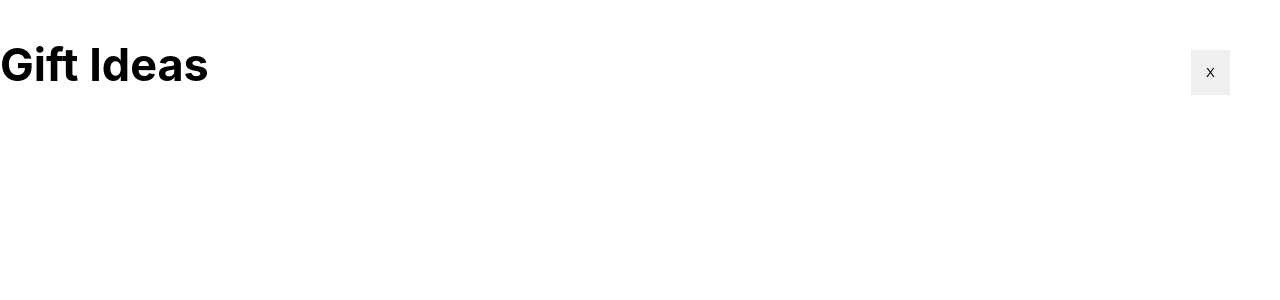
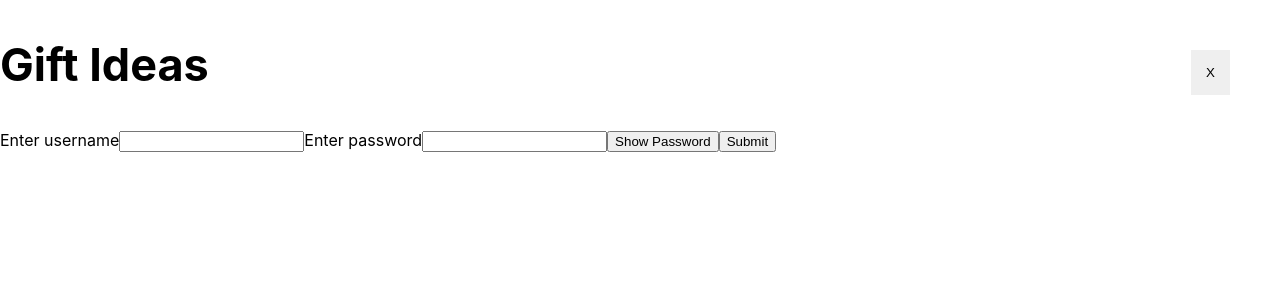
Before and after one commit to Keian-A/gift-ideas-public-front, a React (Create React App) app: page /signup in a window 1280 px wide. Shown: the top 300 px of the page. Built offline with nearby package versions, Linux system fonts and the light colour scheme; the HTML template or start-up script is replaced by a standard one.

Commit message:
adds redux store and base router to app.js

```diff
--- a/package.json
+++ b/package.json
@@ -3,12 +3,16 @@
   "version": "0.1.0",
   "private": true,
   "dependencies": {
+    "@reduxjs/toolkit": "^1.9.1",
     "@testing-library/jest-dom": "^5.16.5",
     "@testing-library/react": "^13.4.0",
     "@testing-library/user-event": "^13.5.0",
     "react": "^18.2.0",
     "react-dom": "^18.2.0",
+    "react-redux": "^8.0.5",
+    "react-router-dom": "^6.6.1",
     "react-scripts": "5.0.1",
+    "redux": "^4.2.0",
     "web-vitals": "^2.1.4"
   },
   "scripts": {
--- a/src/App.js
+++ b/src/App.js
@@ -1,11 +1,32 @@
 import Header from './components/header/Header.js';
+import Home from './components/home/Home.jsx';
+import Signup from './components/signup/Signup.jsx';
+import { Provider } from 'react-redux';
+import store from './store/index.js';
+import {
+  BrowserRouter,
+  Routes,
+  Route
+} from 'react-router-dom';
 import './App.css';
 
 function App() {
   return (
-    <div className="App">
-      <Header />
-    </div>
+    <Provider store={store}>
+      <BrowserRouter>
+        <Header />
+        <Routes>
+          <Route
+            path="/"
+            element={<Home />}
+          />
+          <Route
+            path="/signup"
+            element={<Signup />}
+          />
+        </Routes>
+      </BrowserRouter>
+    </Provider>
   );
 }
 
--- /dev/null
+++ b/src/components/home/Home.jsx
@@ -0,0 +1,11 @@
+import './Home.css';
+
+function Home() {
+    return (
+        <div className='home'>
+            <h3>Test page for Home</h3>
+        </div>
+    );
+}
+
+export default Home;
--- /dev/null
+++ b/src/components/signup/Signup.jsx
@@ -0,0 +1,40 @@
+import { useState } from 'react';
+import './Signup.css';
+
+function Signup() {
+    const [username, setUsername] = useState("");
+    const [password, setPassword] = useState("");
+    const [show, setShow] = useState(false);
+
+    const formSubmit = (e) => {
+        e.preventDefault();
+        console.log(username, password);
+    }
+
+    const handleChange = (e) => {
+        if (e.target.name === "username") {
+            setUsername(e.target.value);
+        } else if (e.target.name === "password") {
+            setPassword(e.target.value);
+        }
+    }
+
+    const changePassShow = () => {
+        setShow(!show);
+    }
+
+    return (
+        <div className='signup'>
+            <form onSubmit={formSubmit}>
+                <label>Enter username</label>
+                <input name="username" required onChange={handleChange}></input>
+                <label>Enter password</label>
+                <input type={show ? "text" : "password"} name="password" required onChange={handleChange}></input>
+                <button onClick={changePassShow}>Show Password</button>
+                <button type='submit'>Submit</button>
+            </form>
+        </div>
+    );
+}
+
+export default Signup;
--- /dev/null
+++ b/src/store/auth.js
@@ -0,0 +1,18 @@
+import { createSlice } from '@reduxjs/toolkit';
+
+const authSlice = createSlice({
+    name: 'auth',
+    initialState: false,
+    reducers: {
+        setValid(state, action) {
+            state = true;
+        },
+        setInvalid(state, action) {
+            state = false;
+        },
+    }
+});
+
+export const { setInvalid, setValid } = authSlice.actions;
+
+export default authSlice;
--- /dev/null
+++ b/src/store/index.js
@@ -0,0 +1,18 @@
+// Redux imports
+import { configureStore } from '@reduxjs/toolkit';
+import { combineReducers } from '@reduxjs/toolkit';
+
+// Esoteric imports
+import userSlice from './user.js';
+import authSlice from './auth.js';
+
+// Reducer function
+const reducers = combineReducers({
+    user: userSlice.reducer,
+    auth: authSlice.reducer,
+});
+
+// Store variable to be exported
+const store = configureStore({ reducer: reducers });
+
+export default store;
--- /dev/null
+++ b/src/store/user.js
@@ -0,0 +1,20 @@
+import { createSlice } from '@reduxjs/toolkit';
+
+const userSlice = createSlice({
+    name: 'user',
+    initialState: {},
+    reducers: {
+        add(state, action) {
+            console.log(action.payload.name);
+            // if (state[action.payload.name]) {
+
+            // } else {
+            //     state[action.payload.name] =
+            // }
+        },
+    }
+});
+
+export const { add } = userSlice.actions;
+
+export default userSlice;
```
Also changed, not shown: src/components/home/Home.css (added), src/components/signup/Signup.css (added), 1 other file (tests, documents, lock files or other folders).
